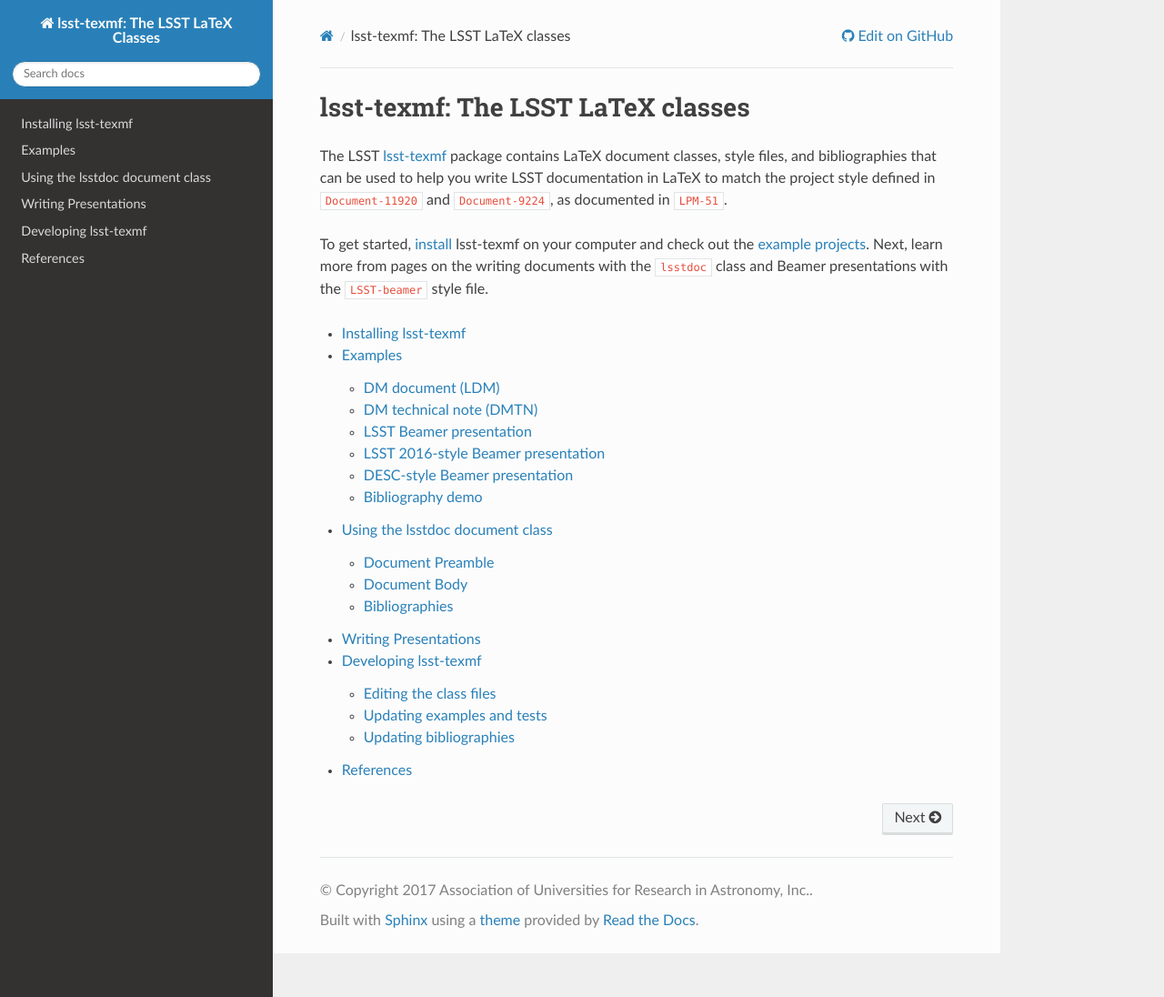
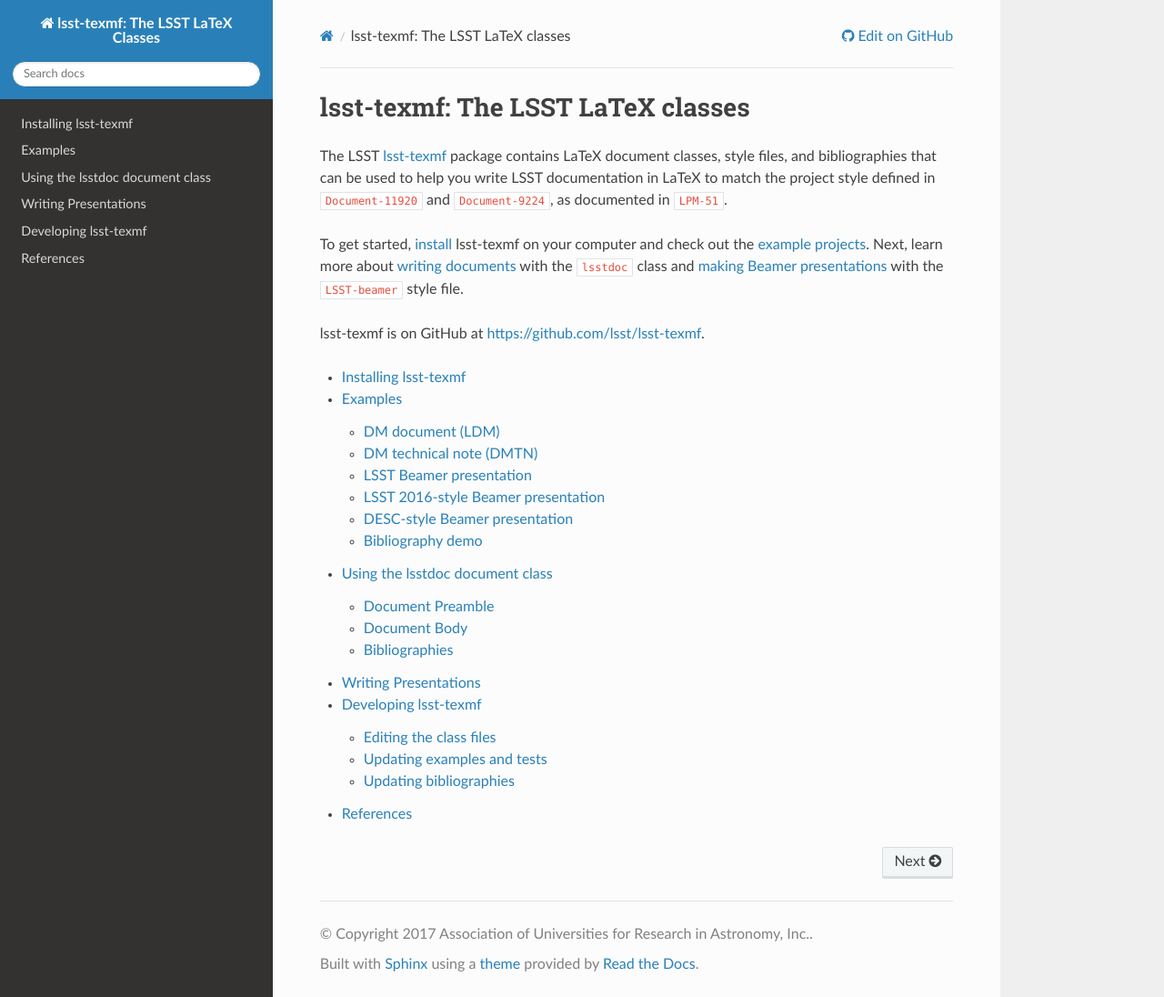
Before and after one commit to lsst/lsst-texmf, a Sphinx documentation site: the page built from docs/index.rst, in a window 1280 px wide and 1096 px high. Shown: the whole window at 91% size. Built offline with Sphinx 7.4.7 and the Read the Docs theme 2.0.0, drawn with Linux system fonts in a browser that asks for light colours; pages that are not in the unit, such as notebooks, are missing from menus; the version number could not be read and is left out; cross-references to code outside the pages are shown as plain code.

```diff
--- a/docs/index.rst
+++ b/docs/index.rst
@@ -5,7 +5,9 @@ lsst-texmf: The LSST LaTeX classes
 The LSST `lsst-texmf <https://github.com/lsst/lsst-texmf>`_ package contains LaTeX document classes, style files, and bibliographies that can be used to help you write LSST documentation in LaTeX to match the project style defined in :cite:`Document-11920` and :cite:`Document-9224`, as documented in :cite:`LPM-51`.
 
 To get started, :ref:`install <install>` lsst-texmf on your computer and check out the :ref:`example projects <examples>`.
-Next, learn more from pages on the writing documents with the ``lsstdoc`` class and Beamer presentations with the ``LSST-beamer`` style file.
+Next, learn more about :ref:`writing documents <lsstdoc>` with the ``lsstdoc`` class and :ref:`making Beamer presentations <lsst-texmf-beamer>` with the ``LSST-beamer`` style file.
+
+lsst-texmf is on GitHub at https://github.com/lsst/lsst-texmf.
 
 .. toctree::
    :maxdepth: 2
```
Also changed, not shown: README.md (+19 -6 lines).
